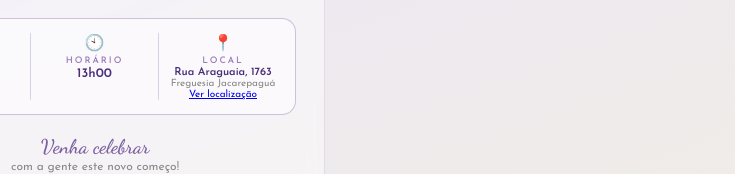
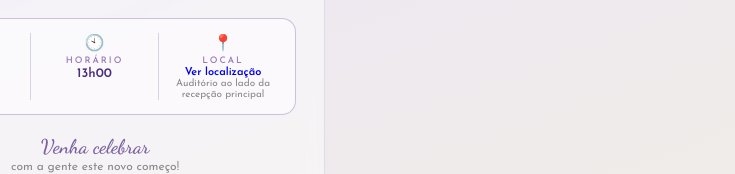
Before and after one commit to ClaraDev01/Pilates-Invite, a plain HTML site: page frontend/index.html in a window 1280 px wide. Shown: the part 201-375 px from the top of the page, 545-1280 px from the left. Drawn offline with Linux system fonts and the light colour scheme.

Commit message:
Update index.html

```diff
--- a/frontend/index.html
+++ b/frontend/index.html
@@ -47,10 +47,10 @@
                 <div class="info-item">
                     <div class="info-icon">📍</div>
                     <div class="info-label">Local</div>
-                    <div class="info-value" style="font-size:11px;">Rua Araguaia, 1763</div>
-                    <div class="info-detail">Freguesia Jacarepaguá<br><a href="https://www.google.com/maps/search/?api=1&query=Rua+Araguaia+1763+Freguesia+Jacarepagua+Rio+de+Janeiro+22745-271" target="_blank">
+                    <div class="info-value" style="font-size:11px;"><a href="https://www.google.com/maps/search/?api=1&query=Rua+Araguaia+1763+Freguesia+Jacarepagua+Rio+de+Janeiro+22745-271" target="_blank" style="text-decoration: none;">
                         Ver localização
                     </a></div>
+                    <div class="info-detail">Auditório ao lado da recepção principal</div>
                 </div>
             </div>
 
```
